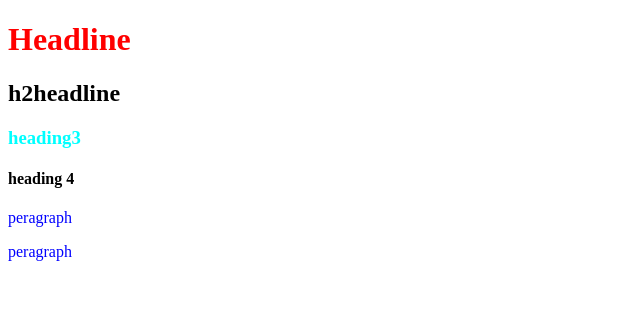
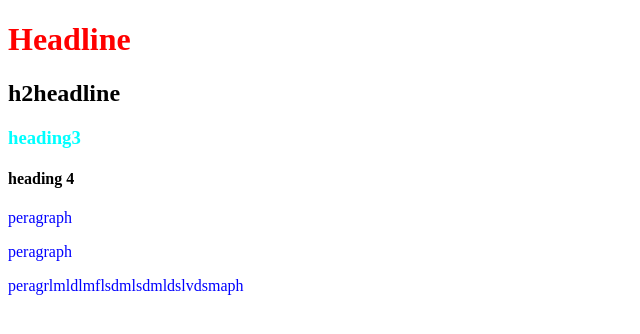
Before and after one commit to Narinder-kaur97/shritigithub, a PHP site: page / in a window 1280 px wide. Shown: the top 334 px of the page, without its empty margins (0-640 px from the left). Run offline with PHP 8.4, Linux system fonts and the light colour scheme.

Commit message:
fifth commit

```diff
--- a/index.php
+++ b/index.php
@@ -13,5 +13,7 @@
     <h4>heading 4</h4>
     <p>peragraph</p>
       <p>peragraph</p>
+      <p>peragrlmldlmflsdmlsdmldslvdsmaph</p>
+
 </body>
 </html>
```
